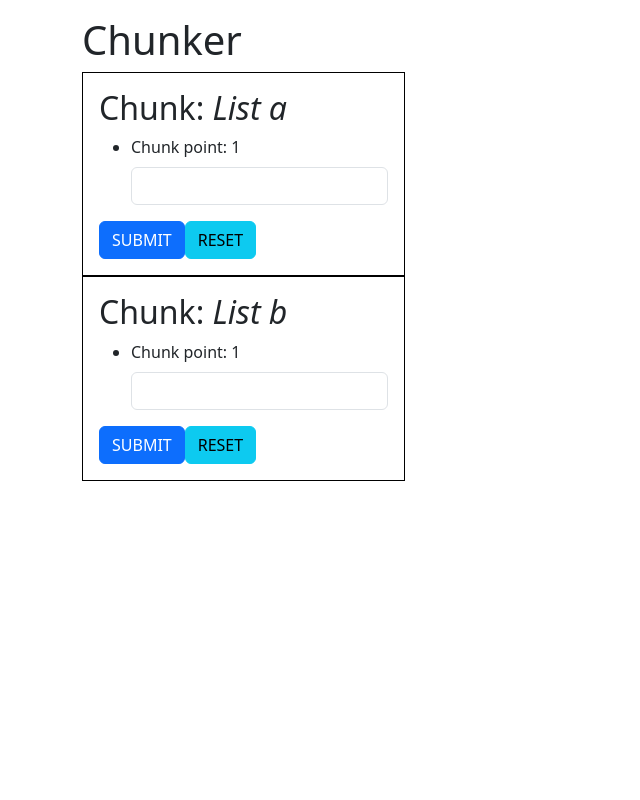
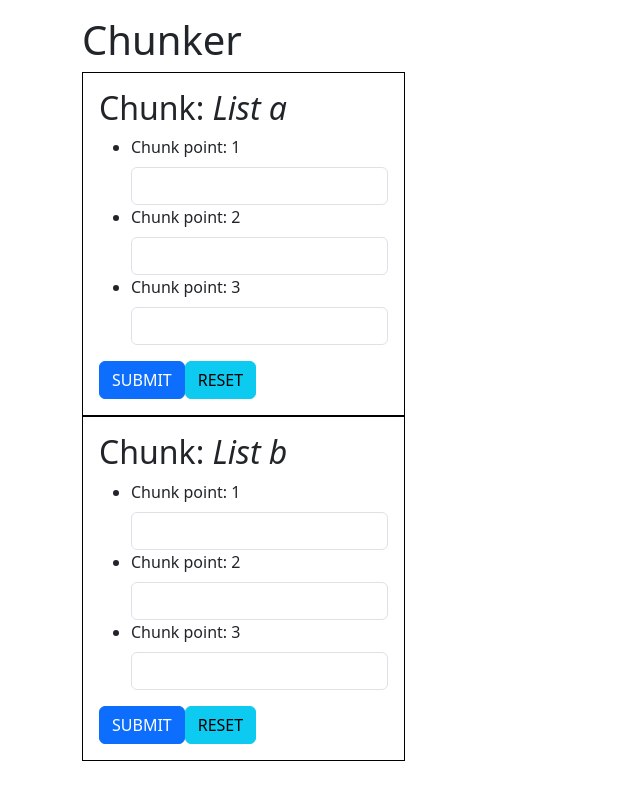
Before and after one commit to munrhalls/QAtempo-notes, an Angular app: page / in a window 1280 px wide. Shown: the whole page, without its empty margins (0-640 px from the left). Built offline with nearby package versions, Linux system fonts and the light colour scheme; what ngx-bootstrap-icons would draw is missing.

Commit message:
chunker app

```diff
--- a/src/app/chunk-list/chunk-list.component.ts
+++ b/src/app/chunk-list/chunk-list.component.ts
@@ -8,7 +8,15 @@ import { Component } from '@angular/core';
 export class ChunkListComponent {
   listNames = ['List a', 'List b'];
   lists = [
-    [{ question: 'Letter?', answer: 'a' }],
-    [{ question: 'Letter?', answer: 'b' }],
+    [
+      { question: 'Letter?', answer: 'a' },
+      { question: 'Letter?', answer: 'b' },
+      { question: 'Letter?', answer: 'c' },
+    ],
+    [
+      { question: 'Letter?', answer: 'd' },
+      { question: 'Letter?', answer: 'f' },
+      { question: 'Letter?', answer: 'g' },
+    ],
   ];
 }
```
